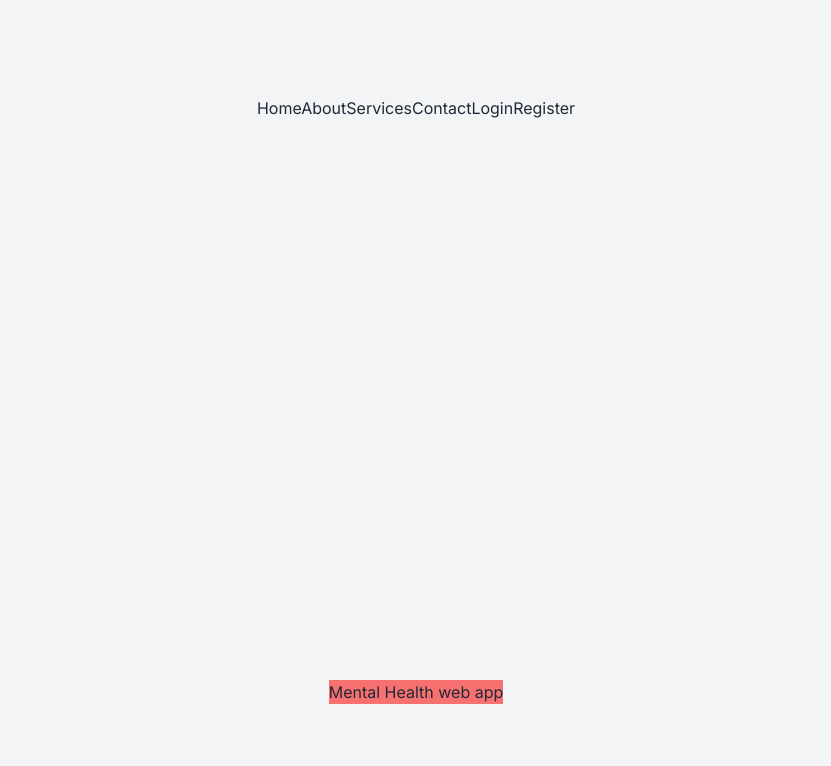
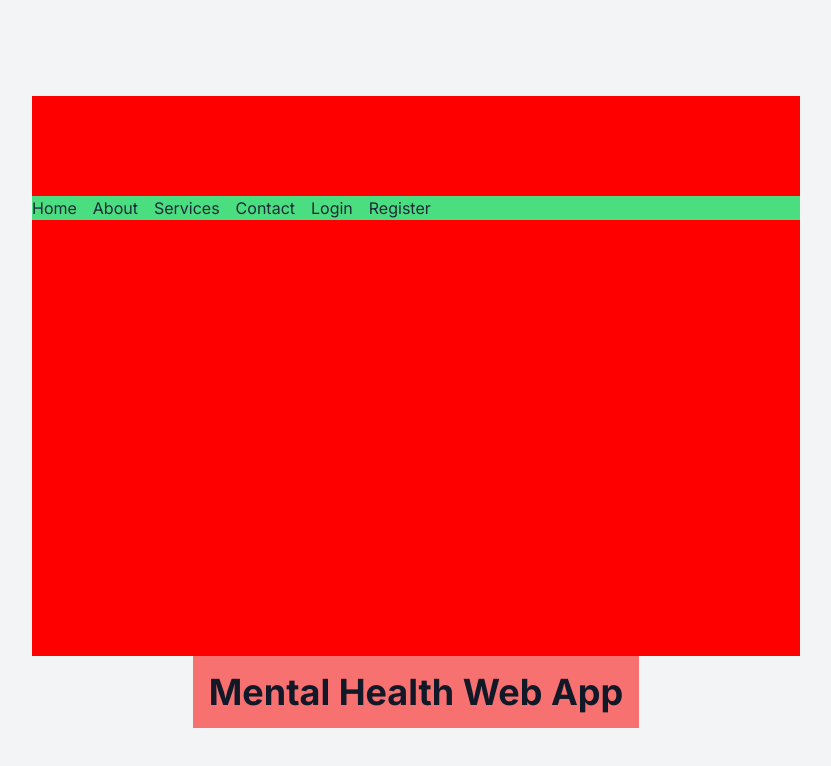
Before and after one commit to lewmas9152/MindHarmony, a Next.js app in the folder frontend/: page / in a window 1280 px wide. Shown: the top 766 px of the page, without its empty margins (224-1055 px from the left). Built offline with nearby package versions, Linux system fonts and the light colour scheme.

Commit message:
chore: Update landing page navigation links and heading

```diff
--- a/frontend/app/page.tsx
+++ b/frontend/app/page.tsx
@@ -1,18 +1,34 @@
-import Image from "next/image";
 import Link from "next/link";
+import "./sass/Main.scss";
 
 export default function Home() {
   return (
-    <main className="flex min-h-screen flex-col items-center justify-between p-24">
-          <div className="nav">
-            <Link href="/">Home</Link>
-            <Link href="/about">About</Link>
-            <Link href="/services">Services</Link>
-            <Link href="/contact">Contact</Link>
-            <Link href="/login">Login</Link>
-            <Link href="/register">Register</Link>
-          </div>
-          <h1 className='head-1 bg-red-400'>Mental Health web app</h1>
+    <main className="flex min-h-screen flex-col items-center justify-between p-4 sm:p-24">
+<div className="intro-section max-w-full h-[70vh] sm:max-w-screen-md mx-auto">
+      <nav className="bg-green-400 nav flex flex-col sm:flex-row sm:space-x-4 sm:space-y-0 space-y-4">
+        <Link href="/">
+          <div className=" text-gray-800 hover:text-red-500 cursor-pointer">Home</div>
+        </Link>
+        <Link href="/about">
+          <div className="text-gray-800 hover:text-gray-900 cursor-pointer">About</div>
+        </Link>
+        <Link href="/services">
+          <div className="text-gray-800 hover:text-gray-900 cursor-pointer">Services</div>
+        </Link>
+        <Link href="/contact">
+          <div className="text-gray-800 hover:text-gray-900 cursor-pointer">Contact</div>
+        </Link>
+        <Link href="/login">
+          <div className="text-gray-800 hover:text-gray-900 cursor-pointer">Login</div>
+        </Link>
+        <Link href="/register">
+          <div className="text-gray-800 hover:text-gray-900 cursor-pointer">Register</div>
+        </Link>
+      </nav>
+      </div>
+      <h1 className="text-4xl font-bold text-center text-gray-900 bg-red-400 p-4">
+        Mental Health Web App
+      </h1>
     </main>
   );
 }
--- /dev/null
+++ b/frontend/app/sass/Main.scss
@@ -0,0 +1,18 @@
+.intro-section{
+    background-color: red;
+    padding: 100px 0;
+    text-align: center;
+    width: 100%;
+    h1{
+        font-size: 40px;
+        font-weight: 700;
+        margin-bottom: 20px;
+    }
+    p{
+        font-size: 18px;
+        color: #6c757d;
+    }
+    .btn{
+        margin-top: 20px;
+    }
+}
```
